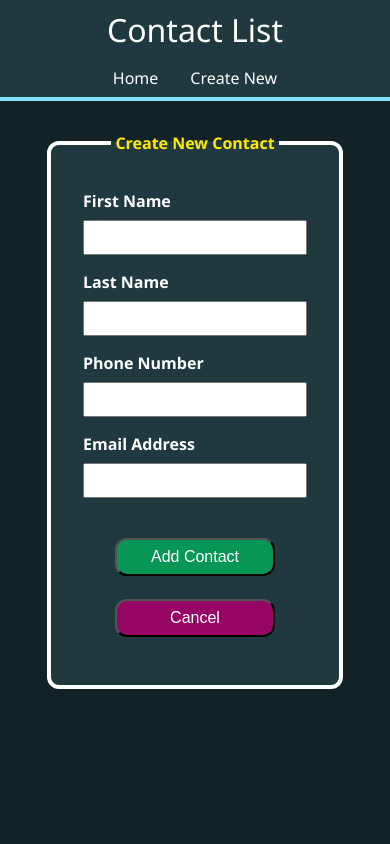
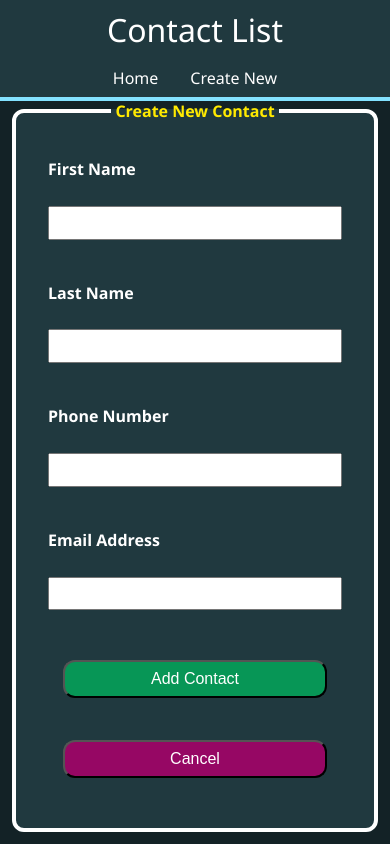
Before and after one commit to blake-ed-hughes/Contact-List, a React (Vite) app: page /create in a window 390 px wide. Built offline with nearby package versions, Linux system fonts and the light colour scheme.

Commit message:
updated modal sizing

```diff
--- a/src/Components/Modal.js
+++ b/src/Components/Modal.js
@@ -28,7 +28,7 @@ function Modal() {
           </button>
         </div>
         <div className="modal-text" aria-label="modal content text">
-          <h1>Are You Sure You Delete Contact?</h1>
+          <h1>Are You Sure You Want To Delete Contact?</h1>
         </div>
         <div className="modal-buttons" aria-label="modal buttons">
           <button
--- a/src/style.css
+++ b/src/style.css
@@ -98,7 +98,6 @@ body {
 }
 
 .icons {
-  cursor: pointer;
   display: flex;
   justify-content: right;
   gap: 1rem;
@@ -110,6 +109,7 @@ body {
   color: rgb(255, 234, 0);
   background: transparent;
   border: none !important;
+  cursor: pointer;
 }
 
 .chevron-icon:hover {
@@ -121,6 +121,7 @@ body {
   color: rgb(7, 150, 86);
   background: transparent;
   border: none !important;
+  cursor: pointer;
 }
 
 .edit-icon:hover {
@@ -132,6 +133,7 @@ body {
   color: rgb(150, 7, 100);
   background: transparent;
   border: none !important;
+  cursor: pointer;
 }
 
 .trash-icon:hover {
@@ -181,7 +183,6 @@ body {
   display: flex;
   flex-direction: column;
   padding: 25px;
-  margin-top: -4rem;
 }
 
 .modal-container .modal-text {
@@ -199,6 +200,7 @@ body {
 .modal-close button {
   color: crimson;
   background-color: transparent;
+  justify-content: flex-end;
   border: none;
   font-size: 35px;
   font-weight: 600;
@@ -260,6 +262,7 @@ form {
 }
 
 fieldset {
+  position: fixed;
   border-radius: 12px;
   margin: 2rem 0;
   padding: 1rem 2rem;
@@ -339,6 +342,10 @@ input {
     justify-content: center;
     margin-top: 12rem;
   }
+
+  fieldset {
+    top: 12rem;
+  }
 }
 
 /* ipad mini */
@@ -384,8 +391,39 @@ input {
       margin-top: 6rem;
     }
 
+    #add-new-button {
+      margin: 0.5rem;
+      margin-top: 1.5rem;
+      width: 90%;
+    }
+
+    #cancel-button {
+      margin: 0.5rem;
+      width: 90%;
+    }
+
     legend {
       font-size: 1.5rem;
+    }
+
+    .modal-container {
+      border: none;
+      width: 100vw;
+      height: 100vh;
+      background-color: #20393f9c;
+    }
+
+    .modal-background {
+      margin-top: -2rem;
+    }
+
+    .modal-container .modal-buttons {
+      flex-direction: column;
+      margin-top: -5rem;
+    }
+
+    .modal-container .modal-text {
+      margin-top: 5rem;
     }
   }
 
@@ -430,9 +468,58 @@ input {
     legend {
       font-size: 1.2rem;
     }
+
+    .modal-container {
+      border: none;
+      width: 100vw;
+      height: 100vh;
+      background-color: #20393f9c;
+    }
+
+    .modal-background {
+      margin-top: -3rem;
+    }
+
+    .modal-container .modal-buttons {
+      flex-direction: column;
+      margin-top: -5rem;
+    }
+
+    .modal-container .modal-text {
+      margin-top: 5rem;
+    }
+
+    label {
+      margin-bottom: 0rem;
+    }
+
+    input {
+      display: grid;
+      height: 4vh;
+    }
+
+    fieldset {
+      display: grid;
+      position: fixed;
+      top: 4rem;
+      left: 0.75rem;
+      right: 0.75rem;
+      bottom: -1.25rem;
+    }
+
+    #add-new-button {
+      margin: 0.5rem;
+      margin-top: 1.5rem;
+      width: 90%;
+    }
+
+    #cancel-button {
+      margin: 0.5rem;
+      width: 90%;
+    }
   }
 
-  /* iphones */
+  /* phones */
 
   @media (max-width: 455px) {
     .nav-bar {
@@ -494,8 +581,53 @@ input {
       font-size: 1rem;
     }
 
+    label {
+      margin-bottom: 0rem;
+    }
+
+    input {
+      display: grid;
+      height: 4vh;
+    }
+
+    fieldset {
+      display: grid;
+      position: fixed;
+      top: 4rem;
+      left: 0.75rem;
+      right: 0.75rem;
+      bottom: -1.25rem;
+    }
+
     #add-new-button {
-      margin-bottom: -2rem;
+      margin: 0.5rem;
+      margin-top: 1.5rem;
+      width: 90%;
+    }
+
+    #cancel-button {
+      margin: 0.5rem;
+      width: 90%;
+    }
+
+    .modal-container {
+      border: none;
+      width: 100vw;
+      height: 100vh;
+      background-color: #20393f9c;
+    }
+
+    .modal-background {
+      margin-top: -0.5rem;
+    }
+
+    .modal-container .modal-buttons {
+      flex-direction: column;
+      margin-top: -5rem;
+    }
+
+    .modal-container .modal-text {
+      margin-top: 5rem;
     }
   }
 }
```
